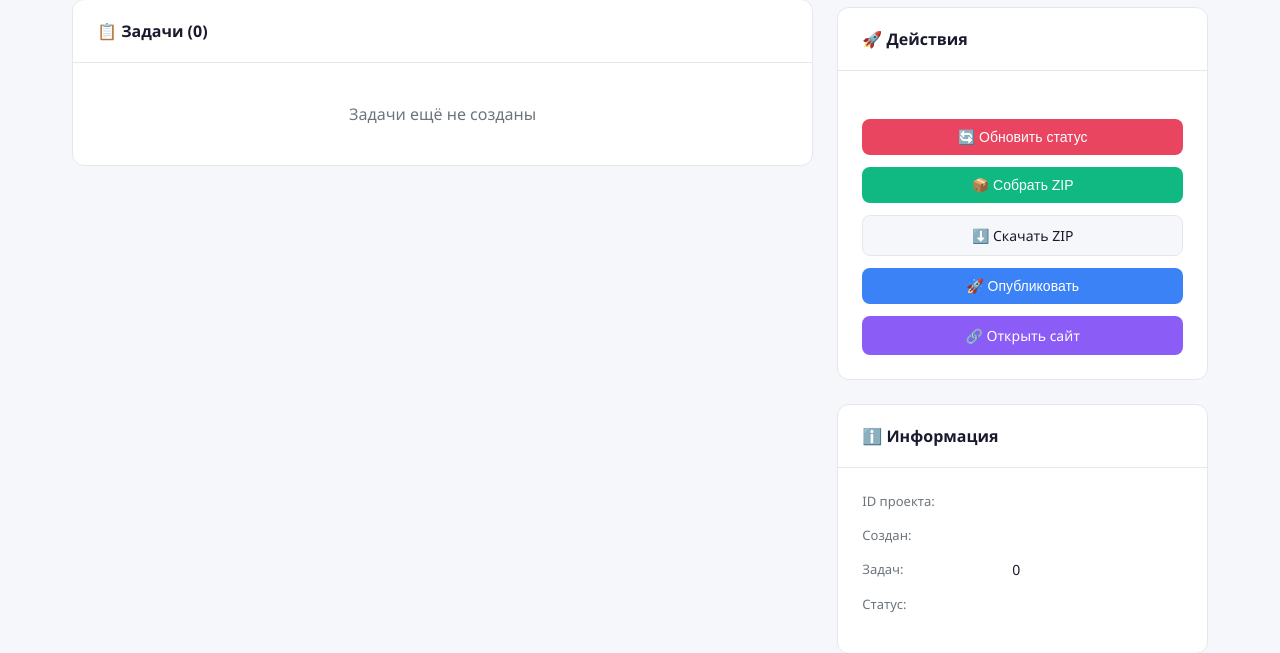
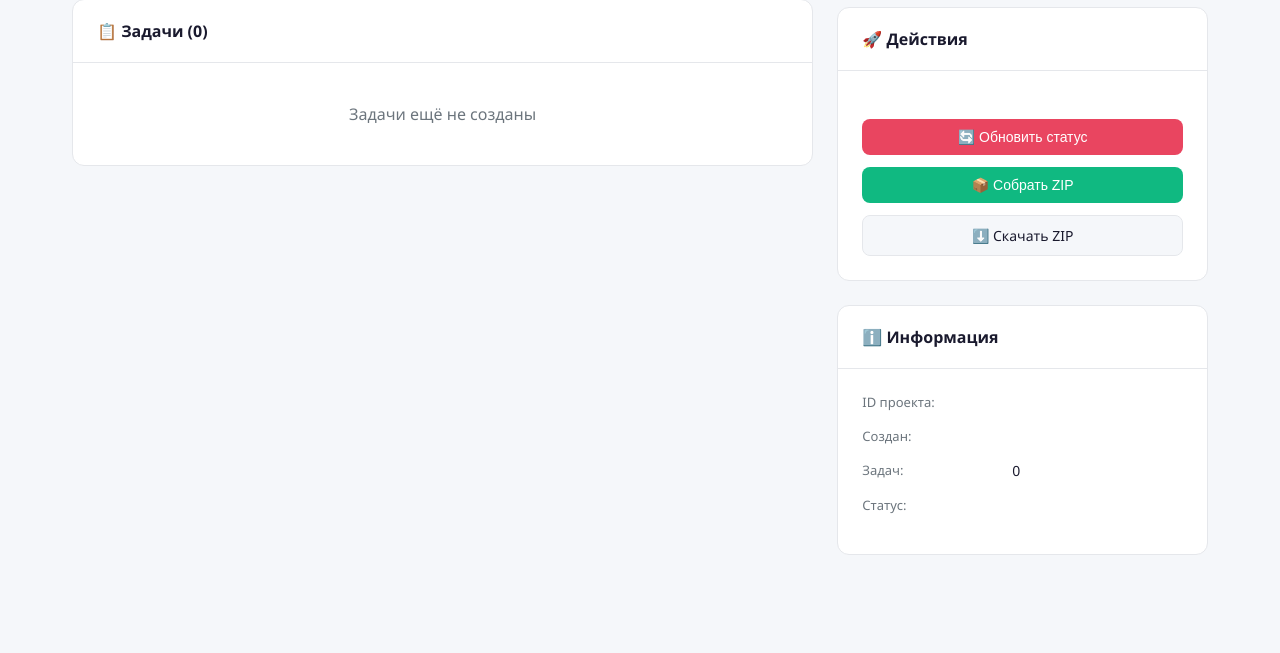
Before and after one commit to DenMilenium/ai-pravitelstvo, a Flask app: template dashboard/templates/project_detail.html in a window 1280 px wide. Shown: the part 274-927 px from the top of the page. After the commit the page ends 829 px from the top, so only its background shows below. Run offline with Flask 3, Linux system fonts and the light colour scheme; the template is opened without the code that fills it, so the values that code supplies are empty.

Commit message:
🧹 Убран автодеплой - оставлен только скачивание ZIP
Упрощён рабочий процесс:
- ▶️ Выполнить задачу
- 📦 Собрать ZIP
- ⬇️ Скачать ZIP (для ручного деплоя на Reg.ru)

```diff
--- a/dashboard/templates/project_detail.html
+++ b/dashboard/templates/project_detail.html
@@ -353,18 +353,6 @@
                                style="justify-content: center;">
                                 ⬇️ Скачать ZIP
                             </a>
-
-                            <button class="btn btn-info" onclick="deployProject()"
-                                    {{ 'disabled' if project.status != 'completed' else '' }}
-                                    style="justify-content: center; background: #3b82f6; color: white;">
-                                🚀 Опубликовать
-                            </button>
-
-                            <a href="/projects/{{ project.id }}/" target="_blank"
-                               class="btn btn-warning {{ 'disabled' if project.status != 'deployed' else '' }}"
-                               style="justify-content: center; background: #8b5cf6; color: white;">
-                                🔗 Открыть сайт
-                            </a>
                         </div>
                     </div>
                 </div>
@@ -430,24 +418,6 @@
                 });
         }
 
-        function deployProject() {
-            if (!confirm('🚀 Опубликовать проект на сервере?\n\nПроект будет доступен по ссылке.')) return;
-
-            fetch(`/api/orchestrator/projects/${projectId}/deploy`, { method: 'POST' })
-                .then(r => r.json())
-                .then(data => {
-                    if (data.success) {
-                        alert(`✅ ${data.message}\n\n🔗 URL: ${data.url}\n📁 Файлов развёрнуто: ${data.files_deployed}`);
-                        location.reload();
-                    } else {
-                        alert('❌ Ошибка: ' + (data.message || 'Неизвестная ошибка'));
-                    }
-                })
-                .catch(e => {
-                    alert('❌ Ошибка сети: ' + e.message);
-                });
-        }
-
         function executeTask(taskId) {
             if (!confirm('Запустить выполнение задачи?')) return;
 
```
